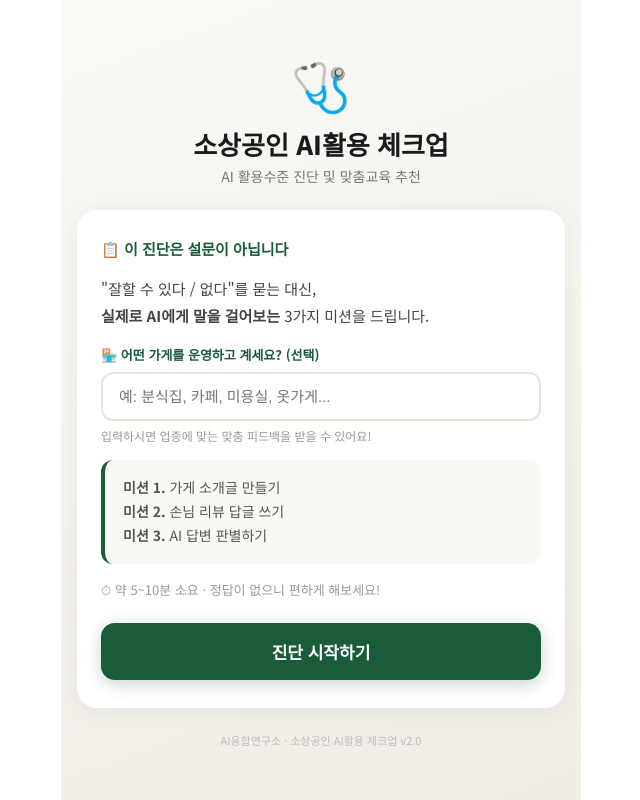
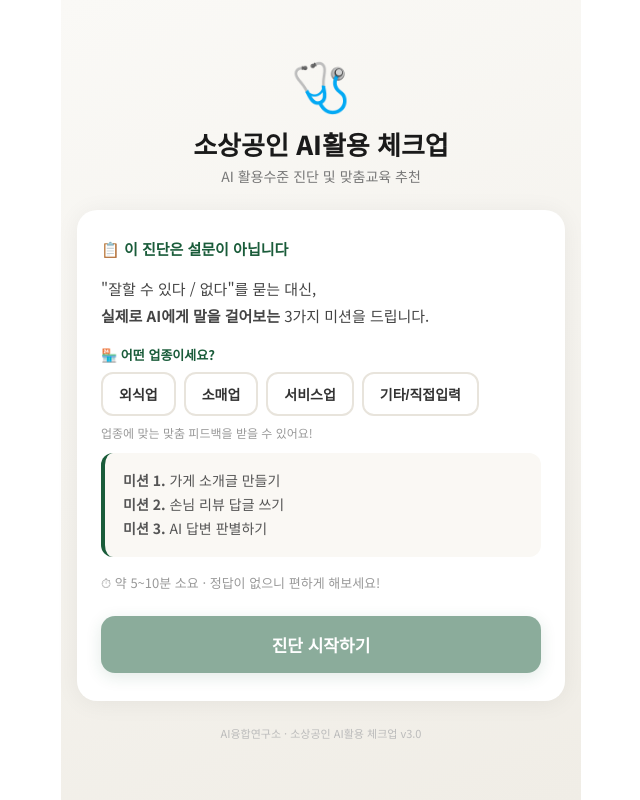
Before and after one commit to yang-inha/ai-checkup, a Next.js app: page / in a window 1280 px wide. Shown: the whole page, without its empty margins (319-959 px from the left). Built offline with nearby package versions, Linux system fonts and the light colour scheme.

Commit message:
Add files via upload

```diff
--- a/app/page.js
+++ b/app/page.js
@@ -1,5 +1,13 @@
 'use client';
 import { useState, useRef, useEffect } from 'react';
+
+// ─── 업종 분류 ───
+const SHOP_CATEGORIES = [
+  { id: 'food', label: '외식업', examples: '분식집, 카페, 식당, 베이커리, 치킨집' },
+  { id: 'retail', label: '소매업', examples: '편의점, 옷가게, 꽃집, 문구점, 잡화점' },
+  { id: 'service', label: '서비스업', examples: '미용실, 세탁소, 수선집, 네일샵, 필라테스' },
+  { id: 'etc', label: '기타/직접입력', examples: '' },
+];
 
 // ─── 미션 데이터 ───
 const MISSIONS = [
@@ -7,21 +15,19 @@ const MISSIONS = [
     id: 1,
     title: '우리 가게 소개글 만들기',
     icon: '🏪',
-    scenario:
-      "네이버 플레이스에 올릴 '가게 소개글'을 AI에게 부탁해보세요. 어떤 가게인지, 뭘 잘하는지, 어디에 쓸 건지 AI에게 알려주세요.",
-    hint: '가게 이름, 대표 메뉴, 위치, 분위기 등을 알려주면 AI가 더 잘 써줄 수 있어요. 오탈자는 걱정하지 않아도 돼요!',
+    scenario: "네이버 플레이스에 올릴 '가게 소개글'을 AI에게 부탁해보세요. 어떤 가게인지, 뭘 잘하는지, 어디에 쓸 건지 AI에게 알려주세요.",
+    hint: '가게 이름, 대표 메뉴(또는 상품), 위치, 단골 고객층 등을 알려주면 AI가 더 잘 써줄 수 있어요. 오탈자는 걱정하지 않아도 돼요!',
     evaluationCriteria: [
-      { key: 'specificity', label: '구체적 정보 포함', desc: '가게명, 메뉴, 위치 등 구체적 정보가 있는지' },
+      { key: 'specificity', label: '구체적 정보 포함', desc: '가게명, 메뉴/상품, 위치, 고객층 중 2개 이상' },
       { key: 'context', label: '맥락 제공', desc: '어디에 쓸 건지(네이버, 인스타 등) 용도를 밝혔는지' },
-      { key: 'length', label: '결과물 조건 제시', desc: '분량, 톤앤매너, 느낌 등 원하는 결과물의 조건이 있는지' },
+      { key: 'resultCondition', label: '결과물 조건 제시', desc: '분량, 톤앤매너, 느낌 등 원하는 결과물의 조건이 있는지' },
     ],
   },
   {
     id: 2,
     title: '손님 리뷰에 답글 쓰기',
     icon: '💬',
-    scenario:
-      '손님이 이런 리뷰를 남겼습니다:\n"음식은 맛있는데 서비스가 좀 느렸어요. 바쁜 시간이라 그런 것 같긴 한데..."\n\nAI에게 이 리뷰에 대한 사장님 답글을 부탁해보세요.',
+    scenario: '손님이 이런 리뷰를 남겼습니다:\n"음식은 맛있는데 서비스가 좀 느렸어요. 바쁜 시간이라 그런 것 같긴 한데..."\n\nAI에게 이 리뷰에 대한 사장님 답글을 부탁해보세요.',
     hint: "위에 있는 손님 리뷰를 복사해서 AI에게 붙여넣기 하거나, 직접 따라 적어주세요. 오탈자는 걱정하지 않아도 돼요! 그리고 '이 리뷰에 대한 답글을 써줘'라고 부탁하면 됩니다. 어떤 느낌(정중하게, 따뜻하게 등)으로 쓰고 싶은지도 함께 말해주면 더 좋아요!",
     evaluationCriteria: [
       { key: 'original_content', label: '원본 리뷰 전달', desc: '리뷰 내용을 AI에게 보여줬는지' },
@@ -33,10 +39,8 @@ const MISSIONS = [
     id: 3,
     title: 'AI 답변 판별하기',
     icon: '🔍',
-    scenario:
-      'AI에게 "제주도에서 장사가 제일 잘 되는 업종이 뭐야?"라고 물었더니 아래처럼 답했습니다. 이 답변을 믿고 바로 사업을 시작해도 될까요?',
-    aiResponse:
-      '제주도에서 가장 장사가 잘 되는 업종은 카페입니다. 제주도의 관광객 수가 매년 1,500만 명을 넘기 때문에, 관광지 근처에 카페를 열면 월 매출 3,000만 원 이상을 기대할 수 있습니다. 특히 한라봉 주스나 흑돼지 버거 같은 특산품 메뉴를 넣으면 성공이 거의 보장됩니다.',
+    scenario: 'AI에게 "제주도에서 장사가 제일 잘 되는 업종이 뭐야?"라고 물었더니 아래처럼 답했습니다. 이 답변을 믿고 바로 사업을 시작해도 될까요?',
+    aiResponse: '제주도에서 가장 장사가 잘 되는 업종은 카페입니다. 제주도의 관광객 수가 매년 1,500만 명을 넘기 때문에, 관광지 근처에 카페를 열면 월 매출 3,000만 원 이상을 기대할 수 있습니다. 특히 한라봉 주스나 흑돼지 버거 같은 특산품 메뉴를 넣으면 성공이 거의 보장됩니다.',
     hint: "AI 답변이 항상 맞는 것은 아니에요. 숫자나 '보장된다'는 표현을 주의 깊게 살펴보세요.",
     evaluationCriteria: [
       { key: 'doubt', label: '의심 능력', desc: 'AI 답변을 무조건 믿지 않는지' },
@@ -53,12 +57,12 @@ const LEVEL_DEFAULTS = [
 ];
 
 // ─── API 호출 (서버 라우트 경유) ───
-async function evaluateWithAPI(mission, userInput, shopType) {
+async function evaluateWithAPI(mission, userInput, shopType, criticalChoice) {
   try {
     const res = await fetch('/api/evaluate', {
       method: 'POST',
       headers: { 'Content-Type': 'application/json' },
-      body: JSON.stringify({ mission, userInput, shopType }),
+      body: JSON.stringify({ mission, userInput, shopType, criticalChoice }),
     });
     if (!res.ok) return null;
     return await res.json();
@@ -102,7 +106,6 @@ function ScoreGauge({ score, max = 9, color }) {
 function LoadingProgress({ messages }) {
   const [msgIdx, setMsgIdx] = useState(0);
   const timerRef = useRef(null);
-
   useEffect(() => {
     setMsgIdx(0);
     timerRef.current = setInterval(() => {
@@ -110,24 +113,18 @@ function LoadingProgress({ messages }) {
     }, 2500);
     return () => clearInterval(timerRef.current);
   }, [messages]);
-
   const progress = ((msgIdx + 1) / messages.length) * 100;
-
   return (
     <div style={{ textAlign: 'center', padding: '40px 20px' }}>
       <div style={{ marginBottom: 20 }}>
-        <div style={{
-          display: 'inline-block', width: 48, height: 48, border: '4px solid #e8e4dc',
-          borderTop: '4px solid #1a5c3a', borderRadius: '50%', animation: 'spin 1s linear infinite',
-        }} />
+        <div style={{ display: 'inline-block', width: 48, height: 48, border: '4px solid #e8e4dc', borderTop: '4px solid #1a5c3a', borderRadius: '50%', animation: 'spin 1s linear infinite' }} />
       </div>
-      <div style={{ fontSize: 16, color: '#444', fontWeight: 700, marginBottom: 12, minHeight: 24 }}>
-        {messages[msgIdx]}
-      </div>
+      <div style={{ fontSize: 16, color: '#444', fontWeight: 700, marginBottom: 12, minHeight: 24 }}>{messages[msgIdx]}</div>
       <div style={{ width: '80%', height: 6, background: '#e8e4dc', borderRadius: 3, margin: '0 auto' }}>
         <div style={{ width: `${progress}%`, height: '100%', background: '#1a5c3a', borderRadius: 3, transition: 'width 0.8s ease' }} />
       </div>
       <div style={{ fontSize: 12, color: '#aaa', marginTop: 10 }}>잠시만 기다려주세요</div>
+      <style>{`@keyframes spin { to { transform: rotate(360deg); } }`}</style>
     </div>
   );
 }
@@ -143,6 +140,7 @@ export default function AICheckup() {
   const [aiFeedbacks, setAiFeedbacks] = useState({});
   const [showExample, setShowExample] = useState(false);
   const [shopType, setShopType] = useState('');
+  const [shopCategory, setShopCategory] = useState('');
   const [customDiagnosis, setCustomDiagnosis] = useState(null);
   const [practiceText, setPracticeText] = useState('');
   const [practiceSubmitted, setPracticeSubmitted] = useState(false);
@@ -155,28 +153,11 @@ export default function AICheckup() {
   const levelInfo = LEVEL_DEFAULTS.find((l) => totalScore >= l.min && totalScore <= l.max) || LEVEL_DEFAULTS[0];
 
   // ─── 스타일 ───
-  const containerStyle = {
-    maxWidth: 520, margin: '0 auto', minHeight: '100vh',
-    background: 'linear-gradient(160deg, #faf9f6 0%, #f0ede6 100%)',
-  };
-  const cardStyle = {
-    background: '#fff', borderRadius: 20, padding: '28px 24px',
-    margin: '0 16px', boxShadow: '0 2px 24px rgba(0,0,0,0.06)',
-  };
-  const btnPrimary = {
-    background: '#1a5c3a', color: '#fff', border: 'none', borderRadius: 14,
-    padding: '16px 32px', fontSize: 17, fontWeight: 700, cursor: 'pointer',
-    width: '100%', boxShadow: '0 4px 16px rgba(26,92,58,0.25)',
-  };
-  const btnSecondary = {
-    ...btnPrimary, background: '#f5f0e8', color: '#1a5c3a',
-    boxShadow: '0 2px 8px rgba(0,0,0,0.05)',
-  };
-  const textareaStyle = {
-    width: '100%', minHeight: 120, border: '2px solid #e8e4dc', borderRadius: 14,
-    padding: 16, fontSize: 15, fontFamily: "'Noto Sans KR', sans-serif",
-    resize: 'vertical', outline: 'none', boxSizing: 'border-box', lineHeight: 1.6,
-  };
+  const containerStyle = { maxWidth: 520, margin: '0 auto', minHeight: '100vh', background: 'linear-gradient(160deg, #faf9f6 0%, #f0ede6 100%)' };
+  const cardStyle = { background: '#fff', borderRadius: 20, padding: '28px 24px', margin: '0 16px', boxShadow: '0 2px 24px rgba(0,0,0,0.06)' };
+  const btnPrimary = { background: '#1a5c3a', color: '#fff', border: 'none', borderRadius: 14, padding: '16px 32px', fontSize: 17, fontWeight: 700, cursor: 'pointer', width: '100%', boxShadow: '0 4px 16px rgba(26,92,58,0.25)' };
+  const btnSecondary = { ...btnPrimary, background: '#f5f0e8', color: '#1a5c3a', boxShadow: '0 2px 8px rgba(0,0,0,0.05)' };
+  const textareaStyle = { width: '100%', minHeight: 120, border: '2px solid #e8e4dc', borderRadius: 14, padding: 16, fontSize: 15, fontFamily: "'Noto Sans KR', sans-serif", resize: 'vertical', outline: 'none', boxSizing: 'border-box', lineHeight: 1.6 };
 
   // ─── 미션 제출 ───
   async function handleSubmit() {
@@ -185,14 +166,12 @@ export default function AICheckup() {
 
     setPhase('loading_mission');
 
-    let evalInput = input;
-    if (mission.id === 3) {
-      const choice = userInputs.criticalChoice || '미선택';
-      const choiceLabel = { yes: '네, 바로 시작', partially: '일부만 참고', no: '아니요, 위험해요', '미선택': '버튼 미선택' };
-      evalInput = `[선택] ${choiceLabel[choice] || choice}\n[이유] ${input}`;
-    }
-
-    const result = await evaluateWithAPI(mission, evalInput, shopType);
+    const result = await evaluateWithAPI(
+      mission,
+      input,
+      shopType,
+      userInputs.criticalChoice || null
+    );
 
     if (result && !result.error) {
       setScores((prev) => ({ ...prev, [mission.id]: result.scores || {} }));
@@ -202,34 +181,24 @@ export default function AICheckup() {
       mission.evaluationCriteria.forEach((c) => { fallback[c.key] = 0; });
       setScores((prev) => ({ ...prev, [mission.id]: fallback }));
       setAiFeedbacks((prev) => ({
-        ...prev, [mission.id]: {
-          feedback: 'AI 분석이 일시적으로 불가능합니다. 결과는 참고용으로 봐주세요.',
-          improved_example: '',
-        },
+        ...prev, [mission.id]: { feedback: 'AI 분석이 일시적으로 불가능합니다. 결과는 참고용으로 봐주세요.', improved_example: '' },
       }));
     }
-
     setPhase('review');
   }
 
-  // ─── 최종 결과 ───
   async function goToResult() {
     setPhase('loading_result');
     const diagnosis = await diagnoseWithAPI(scores, MISSIONS, shopType, totalScore);
-    if (diagnosis && !diagnosis.error) {
-      setCustomDiagnosis(diagnosis);
-    }
+    if (diagnosis && !diagnosis.error) setCustomDiagnosis(diagnosis);
     setPhase('result');
   }
 
   function handleNext() {
     if (currentMission < MISSIONS.length - 1) {
       setCurrentMission((prev) => prev + 1);
-      setPhase('mission');
-      setShowExample(false);
-      setPracticeText('');
-      setPracticeSubmitted(false);
-      setShowPractice(false);
+      setPhase('mission'); setShowExample(false);
+      setPracticeText(''); setPracticeSubmitted(false); setShowPractice(false);
     } else {
       goToResult();
     }
@@ -241,9 +210,7 @@ export default function AICheckup() {
       <div style={containerStyle}>
         <div style={{ padding: '48px 16px 24px', textAlign: 'center' }}>
           <span style={{ fontSize: 48 }}>🩺</span>
-          <h1 style={{ fontSize: 26, fontWeight: 800, lineHeight: 1.4, margin: '8px 0 4px' }}>
-            소상공인 AI활용 체크업
-          </h1>
+          <h1 style={{ fontSize: 26, fontWeight: 800, lineHeight: 1.4, margin: '8px 0 4px' }}>소상공인 AI활용 체크업</h1>
           <p style={{ color: '#777', fontSize: 14, margin: 0 }}>AI 활용수준 진단 및 맞춤교육 추천</p>
         </div>
         <div style={cardStyle}>
@@ -252,15 +219,34 @@ export default function AICheckup() {
             &quot;잘할 수 있다 / 없다&quot;를 묻는 대신,<br />
             <strong>실제로 AI에게 말을 걸어보는</strong> 3가지 미션을 드립니다.
           </p>
-          <div style={{ margin: '0 0 16px' }}>
-            <label style={{ fontSize: 13, fontWeight: 700, color: '#1a5c3a', display: 'block', marginBottom: 8 }}>
-              🏪 어떤 가게를 운영하고 계세요? (선택)
-            </label>
-            <input type="text" placeholder="예: 분식집, 카페, 미용실, 옷가게..."
-              value={shopType} onChange={(e) => setShopType(e.target.value)}
-              style={{ width: '100%', padding: '14px 16px', border: '2px solid #e8e4dc', borderRadius: 12, fontSize: 15, outline: 'none', boxSizing: 'border-box' }} />
-            <div style={{ fontSize: 12, color: '#999', marginTop: 6 }}>입력하시면 업종에 맞는 맞춤 피드백을 받을 수 있어요!</div>
+
+          {/* 업종 분류 선택 */}
+          <div style={{ margin: '0 0 12px' }}>
+            <label style={{ fontSize: 13, fontWeight: 700, color: '#1a5c3a', display: 'block', marginBottom: 8 }}>🏪 어떤 업종이세요?</label>
+            <div style={{ display: 'flex', flexWrap: 'wrap', gap: 8, marginBottom: 8 }}>
+              {SHOP_CATEGORIES.map((cat) => (
+                <button key={cat.id}
+                  onClick={() => { setShopCategory(cat.id); if (cat.id !== 'etc') setShopType(cat.label); else setShopType(''); }}
+                  style={{
+                    padding: '10px 16px', border: shopCategory === cat.id ? '2px solid #1a5c3a' : '2px solid #e8e4dc',
+                    borderRadius: 12, background: shopCategory === cat.id ? '#eaf5ee' : '#fff',
+                    cursor: 'pointer', fontSize: 14, fontWeight: 600, color: '#333',
+                  }}>
+                  {cat.label}
+                </button>
+              ))}
+            </div>
+            {shopCategory && (
+              <input type="text"
+                placeholder={shopCategory === 'etc' ? '업종을 입력해주세요 (예: 숙박업, 운송업...)' : SHOP_CATEGORIES.find(c => c.id === shopCategory)?.examples}
+                value={shopType === SHOP_CATEGORIES.find(c => c.id === shopCategory)?.label ? '' : shopType}
+                onChange={(e) => setShopType(e.target.value || SHOP_CATEGORIES.find(c => c.id === shopCategory)?.label || '')}
+                style={{ width: '100%', padding: '12px 16px', border: '2px solid #e8e4dc', borderRadius: 12, fontSize: 14, outline: 'none', boxSizing: 'border-box', marginTop: 4 }}
+              />
+            )}
+            <div style={{ fontSize: 12, color: '#999', marginTop: 6 }}>업종에 맞는 맞춤 피드백을 받을 수 있어요!</div>
           </div>
+
           <div style={{ background: '#faf8f4', borderRadius: 12, padding: '16px 18px', margin: '0 0 16px', borderLeft: '4px solid #1a5c3a' }}>
             <div style={{ fontSize: 14, color: '#555', lineHeight: 1.7 }}>
               <span style={{ fontWeight: 700 }}>미션 1.</span> 가게 소개글 만들기<br />
@@ -269,13 +255,13 @@ export default function AICheckup() {
             </div>
           </div>
           <p style={{ margin: '0 0 24px', fontSize: 13, color: '#999' }}>⏱ 약 5~10분 소요 · 정답이 없으니 편하게 해보세요!</p>
-          <button style={btnPrimary} onClick={() => { setPhase('mission'); setCurrentMission(0); }}>
+          <button style={{ ...btnPrimary, opacity: !shopCategory ? 0.5 : 1 }}
+            disabled={!shopCategory}
+            onClick={() => { setPhase('mission'); setCurrentMission(0); }}>
             진단 시작하기
           </button>
         </div>
-        <p style={{ textAlign: 'center', fontSize: 11, color: '#bbb', margin: '24px 0' }}>
-          AI융합연구소 · 소상공인 AI활용 체크업 v2.0
-        </p>
+        <p style={{ textAlign: 'center', fontSize: 11, color: '#bbb', margin: '24px 0' }}>AI융합연구소 · 소상공인 AI활용 체크업 v3.0</p>
       </div>
     );
   }
@@ -369,27 +355,18 @@ export default function AICheckup() {
       3: ['📝 판별 내용을 읽고 있어요...', '🔍 비판적 사고력을 분석 중...', '💡 AI 활용 팁을 정리하고 있어요...', '✨ 거의 다 됐어요!'],
     };
     return (
-      <div style={containerStyle}>
-        <div style={{ ...cardStyle, margin: '60px 16px' }}>
-          <LoadingProgress messages={msgs[mission.id] || msgs[1]} />
-        </div>
-      </div>
+      <div style={containerStyle}><div style={{ ...cardStyle, margin: '60px 16px' }}>
+        <LoadingProgress messages={msgs[mission.id] || msgs[1]} />
+      </div></div>
     );
   }
 
   // ═══ LOADING (최종) ═══
   if (phase === 'loading_result') {
     return (
-      <div style={containerStyle}>
-        <div style={{ ...cardStyle, margin: '60px 16px' }}>
-          <LoadingProgress messages={[
-            '📊 세 가지 미션 결과를 종합하고 있어요...',
-            '🏪 업종에 맞는 진단을 작성 중이에요...',
-            '📋 맞춤 학습 방향을 정리하고 있어요...',
-            '🎯 진단서가 거의 완성됐어요!',
-          ]} />
-        </div>
-      </div>
+      <div style={containerStyle}><div style={{ ...cardStyle, margin: '60px 16px' }}>
+        <LoadingProgress messages={['📊 세 가지 미션 결과를 종합하고 있어요...', '🏪 업종에 맞는 진단을 작성 중이에요...', '📋 맞춤 학습 방향을 정리하고 있어요...', '🎯 진단서가 거의 완성됐어요!']} />
+      </div></div>
     );
   }
 
@@ -440,9 +417,7 @@ export default function AICheckup() {
           {fb.improved_example && (
             <div style={{ background: '#f0f8f3', borderRadius: 14, padding: '18px 16px', marginBottom: 16, border: '1px solid #c8e6c9' }}>
               <div style={{ fontSize: 13, fontWeight: 700, color: '#27ae60', marginBottom: 8 }}>✨ 이렇게 써보면 어떨까요?</div>
-              <div style={{ fontSize: 13, color: '#333', lineHeight: 1.7, fontStyle: 'italic' }}>
-                &quot;{fb.improved_example}&quot;
-              </div>
+              <div style={{ fontSize: 13, color: '#333', lineHeight: 1.7, fontStyle: 'italic' }}>&quot;{fb.improved_example}&quot;</div>
             </div>
           )}
 
@@ -450,9 +425,7 @@ export default function AICheckup() {
           {fb.improved_example && !showPractice && !practiceSubmitted && (
             <div style={{ display: 'flex', gap: 8, marginBottom: 16 }}>
               <button style={{ ...btnPrimary, background: '#f0f8f3', color: '#1a5c3a', boxShadow: '0 2px 8px rgba(26,92,58,0.1)', border: '2px solid #c8e6c9', flex: 1 }}
-                onClick={() => setShowPractice(true)}>
-                ✍️ 한번 따라 써볼까요?
-              </button>
+                onClick={() => setShowPractice(true)}>✍️ 한번 따라 써볼까요?</button>
               <button style={{ ...btnSecondary, flex: 1 }} onClick={handleNext}>
                 {currentMission < MISSIONS.length - 1 ? '다음 미션으로 →' : '최종 결과 보기 →'}
               </button>
@@ -461,21 +434,15 @@ export default function AICheckup() {
 
           {showPractice && !practiceSubmitted && (
             <div style={{ background: '#fefcf7', borderRadius: 14, padding: '18px 16px', marginBottom: 16, border: '2px solid #e8e4dc' }}>
-              <div style={{ fontSize: 13, fontWeight: 700, color: '#1a5c3a', marginBottom: 10 }}>
-                ✍️ 위의 예시를 참고해서, 나만의 버전으로 한번 써보세요!
-              </div>
+              <div style={{ fontSize: 13, fontWeight: 700, color: '#1a5c3a', marginBottom: 10 }}>✍️ 위의 예시를 참고해서, 나만의 버전으로 한번 써보세요!</div>
               <div style={{ fontSize: 12, color: '#999', marginBottom: 8 }}>1~2줄이면 충분해요. 채점 없으니 부담 갖지 마세요!</div>
               <textarea style={{ ...textareaStyle, minHeight: 70, borderColor: '#d4edda' }}
                 placeholder={fb.improved_example ? fb.improved_example.slice(0, 30) + '...' : '자유롭게 써보세요...'}
                 value={practiceText} onChange={(e) => setPracticeText(e.target.value)} />
               <div style={{ display: 'flex', gap: 8, marginTop: 10 }}>
                 <button style={{ ...btnPrimary, flex: 1, opacity: practiceText.trim().length < 1 ? 0.4 : 1 }}
-                  disabled={practiceText.trim().length < 1} onClick={() => setPracticeSubmitted(true)}>
-                  완료!
-                </button>
-                <button style={{ ...btnSecondary, flex: 1 }} onClick={() => { setShowPractice(false); handleNext(); }}>
-                  건너뛰기
-                </button>
+                  disabled={practiceText.trim().length < 1} onClick={() => setPracticeSubmitted(true)}>완료!</button>
+                <button style={{ ...btnSecondary, flex: 1 }} onClick={() => { setShowPractice(false); handleNext(); }}>건너뛰기</button>
               </div>
             </div>
           )}
@@ -484,9 +451,7 @@ export default function AICheckup() {
             <div style={{ background: '#f0f8f3', borderRadius: 14, padding: '20px 16px', marginBottom: 16, textAlign: 'center', border: '2px solid #c8e6c9' }}>
               <div style={{ fontSize: 28, marginBottom: 8 }}>👏</div>
               <div style={{ fontSize: 16, fontWeight: 700, color: '#1a5c3a', marginBottom: 6 }}>잘했어요! 바로 이 감각이에요.</div>
-              <div style={{ fontSize: 13, color: '#666', lineHeight: 1.6 }}>
-                AI에게 내 상황을 구체적으로 알려줄수록<br />더 좋은 답변을 받을 수 있다는 걸 기억해두세요!
-              </div>
+              <div style={{ fontSize: 13, color: '#666', lineHeight: 1.6 }}>AI에게 내 상황을 구체적으로 알려줄수록<br />더 좋은 답변을 받을 수 있다는 걸 기억해두세요!</div>
             </div>
           )}
 
@@ -504,7 +469,6 @@ export default function AICheckup() {
   if (phase === 'result') {
     const diagMsg = customDiagnosis?.diagnosis || '진단이 완료되었습니다.\n아래 미션별 결과를 확인해보세요.';
     const recMsg = customDiagnosis?.recommendation || 'AI 기초 대화법부터 시작해보세요.';
-
     return (
       <div style={containerStyle}>
         <div style={{ padding: '40px 16px 16px', textAlign: 'center' }}>
@@ -513,9 +477,7 @@ export default function AICheckup() {
         </div>
         <div style={cardStyle}>
           <ScoreGauge score={totalScore} color={levelInfo.color} />
-          <div style={{ textAlign: 'center', fontSize: 22, fontWeight: 800, color: levelInfo.color, marginBottom: 8 }}>
-            {levelInfo.level}
-          </div>
+          <div style={{ textAlign: 'center', fontSize: 22, fontWeight: 800, color: levelInfo.color, marginBottom: 8 }}>{levelInfo.level}</div>
           <div style={{ background: '#f8f6f1', borderRadius: 14, padding: '20px 18px', margin: '16px 0 20px', textAlign: 'center' }}>
             <div style={{ fontSize: 17, color: '#444', lineHeight: 1.8, fontWeight: 600 }}>
               {diagMsg.split('\n').map((line, i) => (<span key={i}>{line}{i === 0 && <br />}</span>))}
@@ -543,9 +505,7 @@ export default function AICheckup() {
           })}
 
           <button style={{ ...btnSecondary, marginTop: 20, marginBottom: 10, background: '#fff8f0', color: '#b8860b', border: '2px solid #f0e6cc' }}
-            onClick={() => setPhase('certificate')}>
-            📄 나의 진단서 보기
-          </button>
+            onClick={() => setPhase('certificate')}>📄 나의 진단서 보기</button>
           <button style={{ ...btnPrimary, marginBottom: 10 }} onClick={() => {
             const failedIdx = MISSIONS.findIndex((m) => {
               const ms = scores[m.id] || {};
@@ -556,18 +516,14 @@ export default function AICheckup() {
               setPracticeText(''); setPracticeSubmitted(false); setShowPractice(false);
               setScores((p) => { const n = { ...p }; delete n[MISSIONS[failedIdx].id]; return n; });
             }
-          }}>
-            아쉬운 미션 다시 도전하기
-          </button>
+          }}>아쉬운 미션 다시 도전하기</button>
           <button style={btnSecondary} onClick={() => {
             setPhase('intro'); setCurrentMission(0); setUserInputs({}); setScores({});
             setAiFeedbacks({}); setShowExample(false); setCustomDiagnosis(null);
-            setPracticeText(''); setPracticeSubmitted(false); setShowPractice(false);
-          }}>
-            처음부터 새로 시작하기
-          </button>
+            setPracticeText(''); setPracticeSubmitted(false); setShowPractice(false); setShopCategory(''); setShopType('');
+          }}>처음부터 새로 시작하기</button>
           <p style={{ textAlign: 'center', fontSize: 11, color: '#bbb', margin: '20px 0 0' }}>
-            사단법인 AI융합연구소 · 소상공인 AI활용 체크업 v2.0<br />jejuailab.com
+            사단법인 AI융합연구소 · 소상공인 AI활용 체크업 v3.0<br />jejuailab.com
           </p>
         </div>
       </div>
@@ -580,7 +536,6 @@ export default function AICheckup() {
     const recMsg = customDiagnosis?.recommendation || 'AI 기초 대화법부터 시작해보세요.';
     const today = new Date();
     const dateStr = `${today.getFullYear()}년 ${today.getMonth() + 1}월 ${today.getDate()}일`;
-
     return (
       <div style={{ ...containerStyle, background: '#fff' }}>
         <div style={{ padding: '0 16px' }}>
@@ -589,7 +544,6 @@ export default function AICheckup() {
             <div style={{ fontSize: 13, opacity: 0.85, marginTop: 4 }}>사단법인 AI융합연구소 · jejuailab.com</div>
             <div style={{ fontSize: 12, opacity: 0.7, marginTop: 2 }}>진단일: {dateStr}{shopType && ` · 업종: ${shopType}`}</div>
           </div>
-
           <div style={{ textAlign: 'center', padding: '16px 0 12px' }}>
             <div style={{ display: 'inline-flex', alignItems: 'center', justifyContent: 'center', width: 120, height: 120, borderRadius: '50%', border: `10px solid ${levelInfo.color}` }}>
               <div>
@@ -602,12 +556,10 @@ export default function AICheckup() {
               {diagMsg.split('\n').map((line, i) => (<span key={i}>{line}{i === 0 && <br />}</span>))}
             </div>
           </div>
-
           <div style={{ background: '#f0f8f3', borderRadius: 12, padding: '16px 20px', marginBottom: 16, borderLeft: '4px solid #1a5c3a' }}>
             <div style={{ fontSize: 13, fontWeight: 700, color: '#1a5c3a', marginBottom: 4 }}>📚 추천 학습 방향</div>
             <div style={{ fontSize: 14, color: '#333', lineHeight: 1.6 }}>{recMsg}</div>
           </div>
-
           <div style={{ fontSize: 13, fontWeight: 700, color: '#888', marginBottom: 10 }}>미션별 상세 결과</div>
           {MISSIONS.map((m, i) => {
             const ms = scores[m.id] || {};
@@ -633,13 +585,10 @@ export default function AICheckup() {
               </div>
             );
           })}
-
           <div style={{ textAlign: 'center', marginTop: 20, paddingTop: 16, borderTop: '1px solid #eee' }}>
-            <div style={{ fontSize: 11, color: '#bbb', marginBottom: 20 }}>사단법인 AI융합연구소 · 소상공인 AI활용 체크업 v2.0 · jejuailab.com</div>
+            <div style={{ fontSize: 11, color: '#bbb', marginBottom: 20 }}>사단법인 AI융합연구소 · 소상공인 AI활용 체크업 v3.0 · jejuailab.com</div>
           </div>
-          <button style={{ ...btnPrimary, marginBottom: 16 }} onClick={() => setPhase('result')}>
-            ← 결과 화면으로 돌아가기
-          </button>
+          <button style={{ ...btnPrimary, marginBottom: 16 }} onClick={() => setPhase('result')}>← 결과 화면으로 돌아가기</button>
         </div>
       </div>
     );
```
